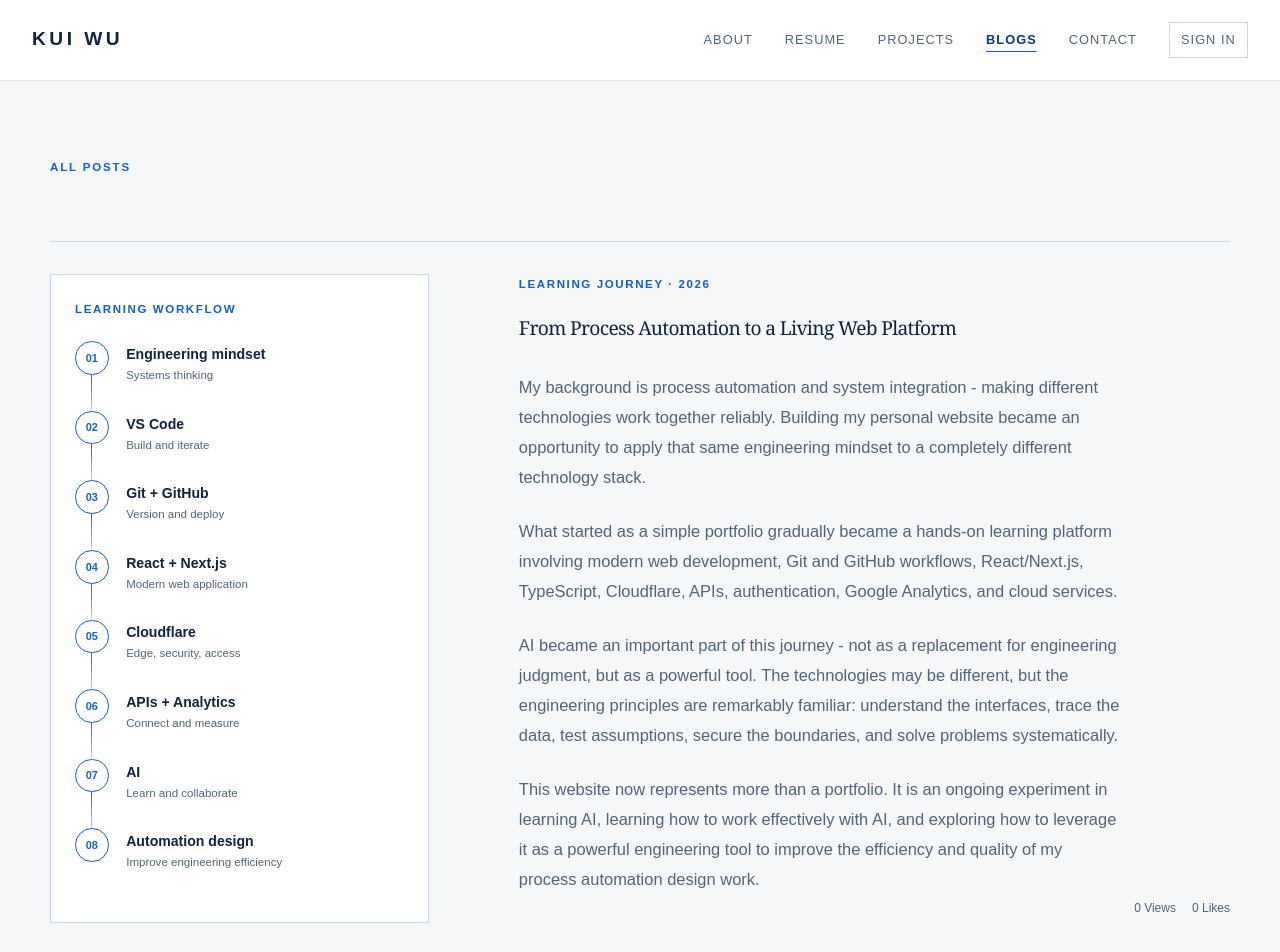
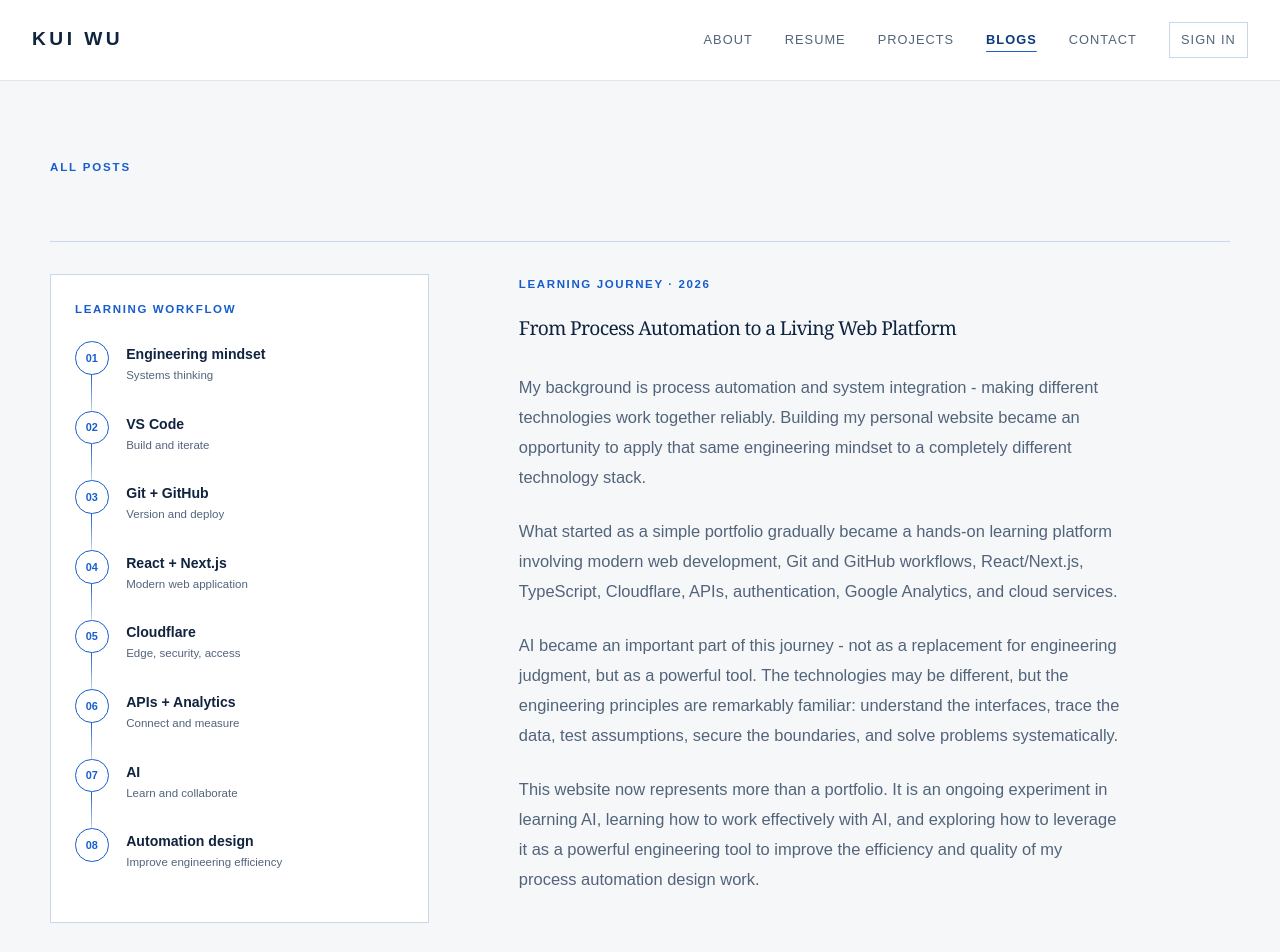
Before and after one commit to kwcontrols/KW-Portfolio, a Next.js app: page /blog in a window 1280 px wide. Shown: the top 952 px of the page. Built offline with nearby package versions, Linux system fonts and the light colour scheme; no server answers.

Commit message:
Remove blog engagement placeholders

```diff
--- a/app/blog/page.tsx
+++ b/app/blog/page.tsx
@@ -56,11 +56,6 @@ export default function BlogPage() {
               <p>AI became an important part of this journey - not as a replacement for engineering judgment, but as a powerful tool. The technologies may be different, but the engineering principles are remarkably familiar: understand the interfaces, trace the data, test assumptions, secure the boundaries, and solve problems systematically.</p>
 
               <p>This website now represents more than a portfolio. It is an ongoing experiment in learning AI, learning how to work effectively with AI, and exploring how to leverage it as a powerful engineering tool to improve the efficiency and quality of my process automation design work.</p>
-
-              <div className="blog-engagement" aria-label="Post engagement">
-                <span>0 Views</span>
-                <span>0 Likes</span>
-              </div>
             </div>
           </article>
         </section>
@@ -84,7 +79,6 @@ export default function BlogPage() {
         .blog-article-copy h2{max-width:none;margin-bottom:2rem;font-size:clamp(1rem,1.5vw,1.25rem);line-height:1.25}
         .blog-article-copy>p:not(.blog-meta){max-width:66ch;margin:0;font-size:1.03rem;line-height:1.82}
         .blog-article-copy>p+p{margin-top:1.5rem!important}
-        .blog-engagement{display:flex;justify-content:flex-end;gap:1rem;margin-top:.35rem;color:var(--ink-soft);font-size:.75rem;line-height:1.4}
         @media(max-width:780px){.blog-feature{grid-template-columns:1fr}.workflow-panel{position:static}.workflow-list{grid-template-columns:repeat(2,minmax(0,1fr));gap:1rem}.workflow-step{min-height:auto}.workflow-line{display:none}}
         @media(max-width:520px){.workflow-list{grid-template-columns:1fr}}
       `}</style>
```
